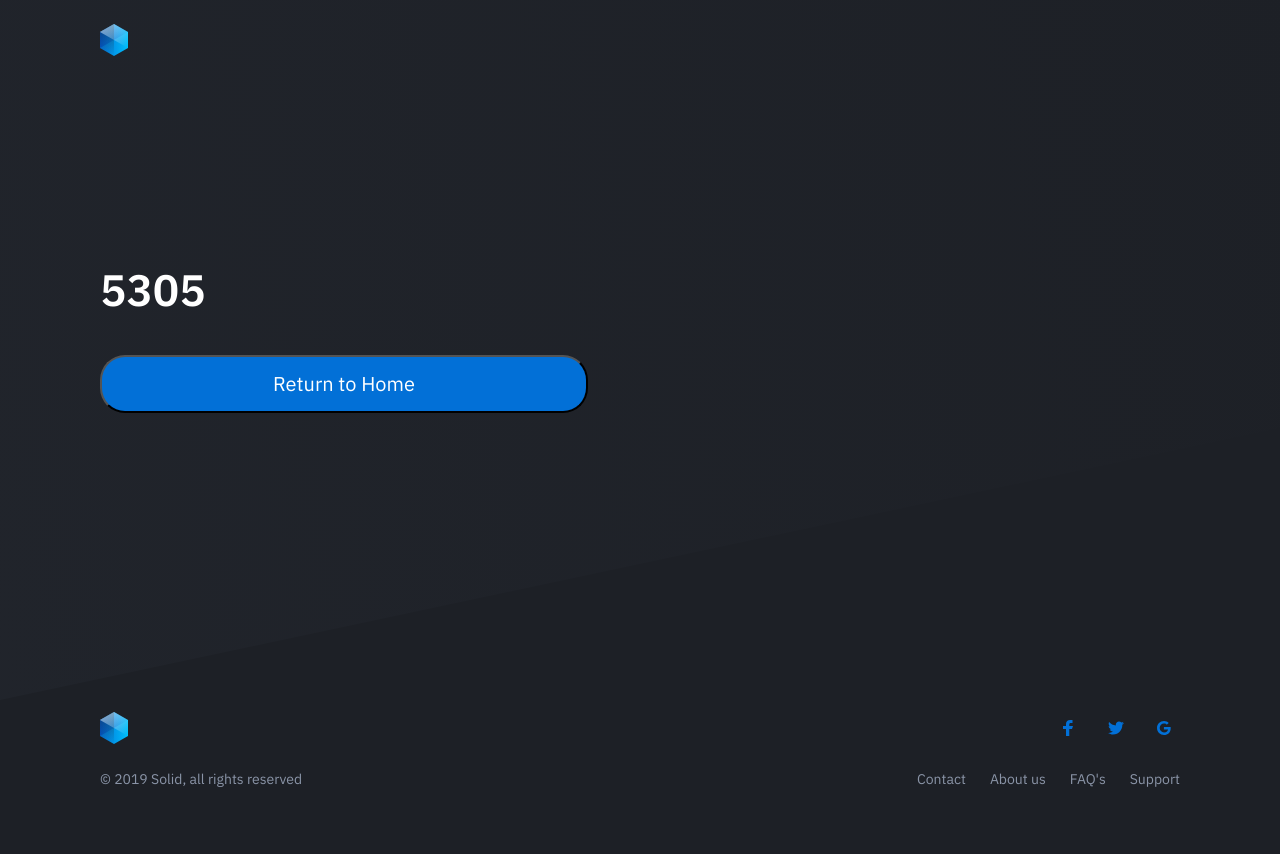
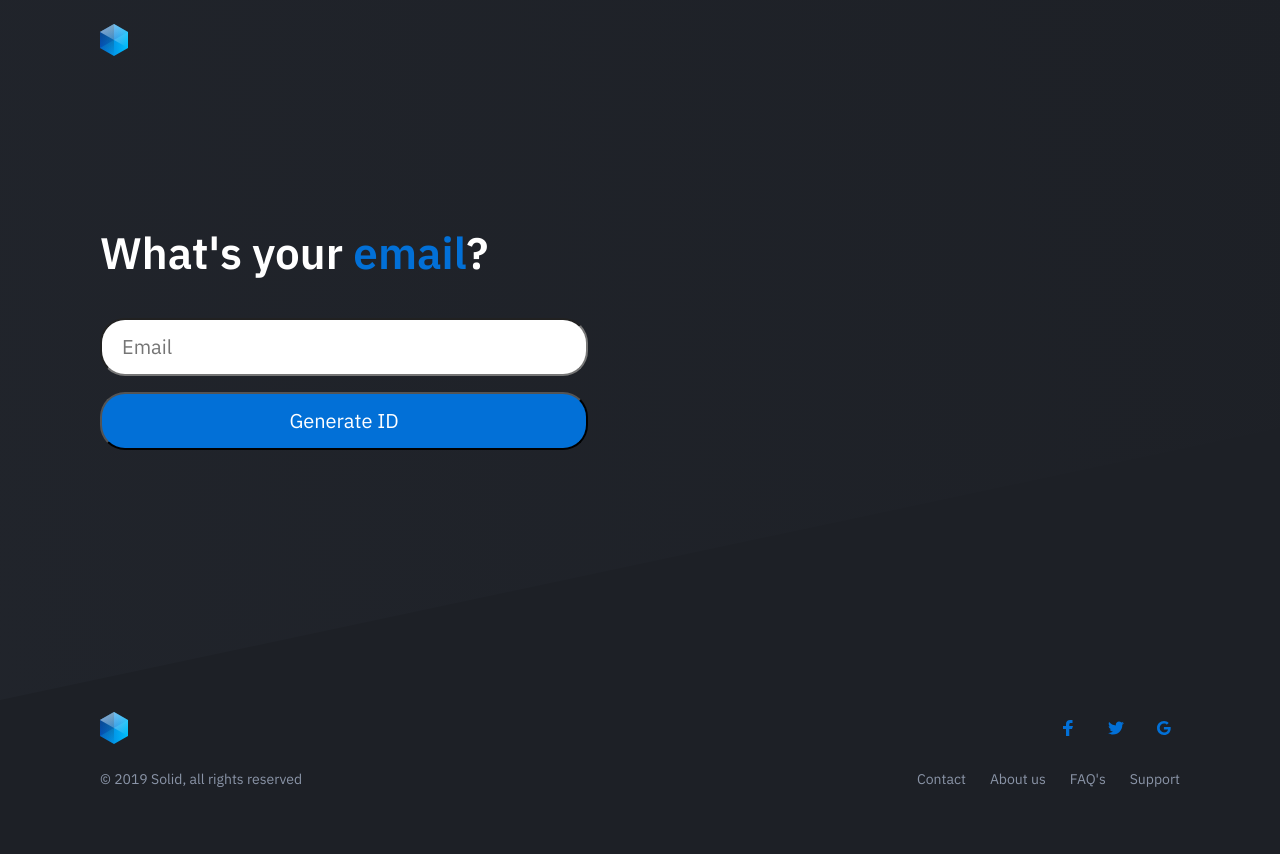
Before and after one commit to jasmine-dragons/QRowd, a Flask app: page /signup_success in a window 1280 px wide. Run offline with Flask 2, Linux system fonts and the light colour scheme; data that the repository does not hold is empty; some libraries are stand-ins or nearby versions.

Commit message:
Update signup_success.html

```diff
--- a/templates/signup_success.html
+++ b/templates/signup_success.html
@@ -33,13 +33,13 @@
             <div class="container">
                 <div class="hero-inner">
                     <div class="hero-copy">
-                        <div class="hero-copy">
-                            <h1 class="m-0">{{response}}</h1> </br>
-                            <form action="/home">
-                                <button
-                                    style="border-radius: 25px;width: 100%;padding: 12px 20px;margin: 8px 0;box-sizing: border-box; background-color:#0270D7; color:#fff;">Return to Home</button>
-                            </form>
-                        </div>
+                        <h1 class="m-0">What's your <span style="color:#0270D7">email</span>?</h1> </br>
+                        <form action="/signup_success">
+                            <input required="true" type="text" name="email" placeholder="Email"
+                                style="width: 100%;padding: 12px 20px;margin: 8px 0;box-sizing: border-box;border-radius: 25px;"></br>
+                            <button
+                                style="border-radius: 25px;width: 100%;padding: 12px 20px;margin: 8px 0;box-sizing: border-box; background-color:#0270D7; color:#fff;">Generate ID</button>
+                        </form>
                     </div>
                     <div class="hero-figure anime-element">
                         <svg class="placeholder" width="528" height="396" viewBox="0 0 528 396">
```
